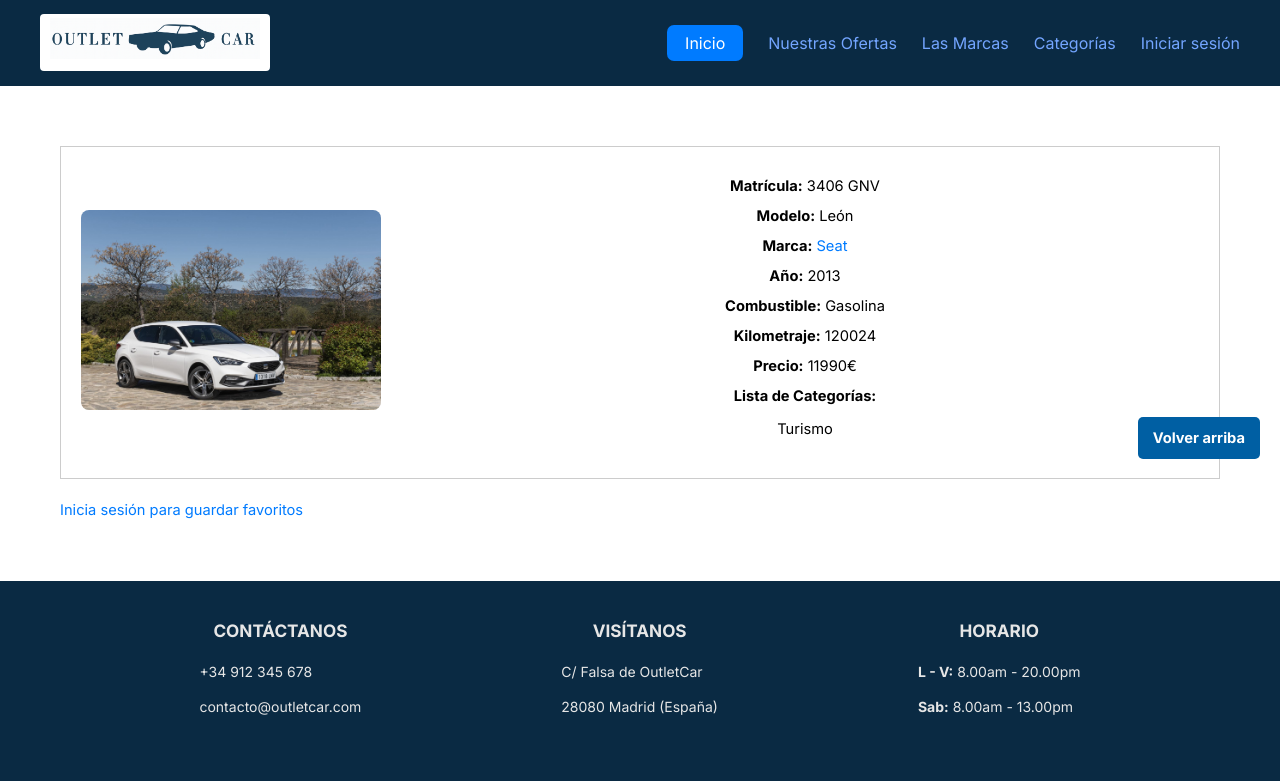
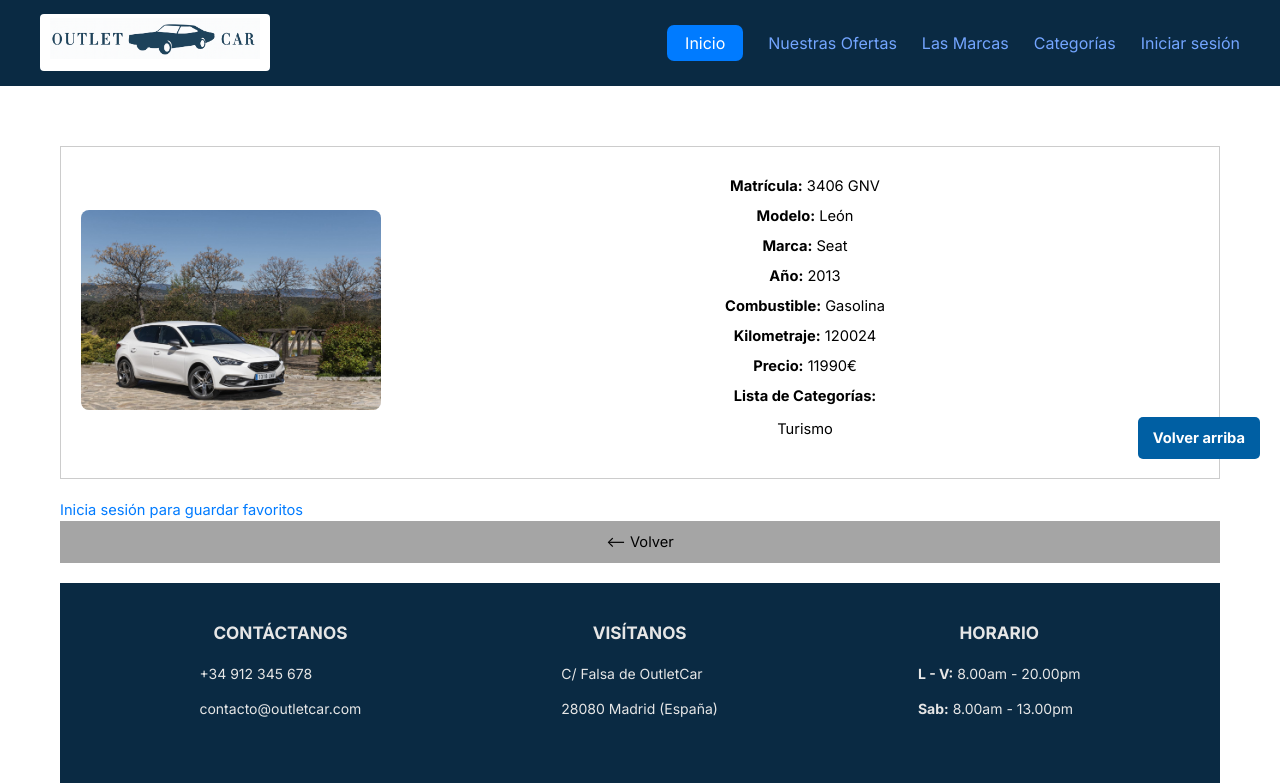
Before and after one commit to carlamanterola/proyectoOutletCar, a Django app: page /appOutletCar/ofertas/1/ in a window 1280 px wide. Shown: the part 321-1104 px from the top of the page. Run offline with Django 5.2, Linux system fonts and the light colour scheme; data comes from the database, SQL or seed files in the repository; both versions use the stored data as it was after the commit.

Commit message:
Commit Final Carla

```diff
--- a/appOutletCar/static/css/estilos.css
+++ b/appOutletCar/static/css/estilos.css
@@ -254,6 +254,7 @@ p.nombre {
 .contenedorCoche {
     display: grid;
     margin-top: 20px;
+    margin-bottom: 20px;
 }
 
 .cocheDetalle {
--- a/appOutletCar/templates/detalle_oferta.html
+++ b/appOutletCar/templates/detalle_oferta.html
@@ -15,7 +15,7 @@
             {% if coche %}
                 <p><strong>Matrícula:</strong> {{coche.matricula}}</p>
                 <p><strong>Modelo:</strong> {{coche.modelo}}</p>
-                <p><strong>Marca:</strong> <a = href="{%url 'verMarca' coche.idMarca.id %}">{{coche.idMarca.nomMarca}}</a></p>
+                <p><strong>Marca:</strong> <a href="{%url 'verMarca' coche.idMarca.id %}" style="color: black">{{coche.idMarca.nomMarca}}</a></p>
                 <p><strong>Año:</strong> {{coche.anio}}</p>
                 <p><strong>Combustible:</strong> {{coche.idCombustible.nomCombustible}}</p>
                 <p><strong>Kilometraje:</strong> {{coche.km}}</p>
@@ -35,15 +35,18 @@
             {% endif %}
         </div>
     </div>
-    {% if user.is_authenticated %}
+    <div>
+        {% if user.is_authenticated %}
             <a href="{% url 'agregar_favorito' coche.id %}" class="btn-verDetalle">
                 Guardar en favoritos
             </a>
+
         {% else %}
             <a href="{% url 'login' %}">Inicia sesión para guardar favoritos</a>
+        {% endif %}
+        </div>
 
-        {% endif %}
 
-</div>
+<a href="{% url 'lista_ofertas' %}" class="btn-volver"> <-- Volver</a>
 
 {% endblock content %}
--- a/appOutletCar/templates/lista_favoritos.html
+++ b/appOutletCar/templates/lista_favoritos.html
@@ -10,6 +10,7 @@
         {% for fav in favoritos %}
             <li class="elemento">
                     <div class = "foto-oferta">
+                        <a href="{% url 'eliminar_favorito' fav.coche.id %}" style="margin-right: 10px; color: red">Eliminar</a>
                         <img src="{{ fav.coche.foto.url }}">
                     </div>
 
--- a/appOutletCar/urls.py
+++ b/appOutletCar/urls.py
@@ -23,6 +23,7 @@ urlpatterns = [
     path('logout/', auth_views.LogoutView.as_view(next_page='index'), name='logout'),
 
     path("favoritos/agregar/<int:coche_id>/", views.agregar_favorito, name="agregar_favorito"),
+    path("favoritos/eliminar/<int:coche_id>/", views.eliminar_favorito, name="eliminar_favorito"),
     path("favoritos/", views.lista_favoritos, name="lista_favoritos"),
     path('coches-mas-baratos/', views.coches_mas_baratos_json, name='coches_mas_baratos_json'),
 ] + static(settings.MEDIA_URL, document_root=settings.MEDIA_ROOT)
--- a/appOutletCar/views.py
+++ b/appOutletCar/views.py
@@ -36,6 +36,13 @@ def ver_oferta(request, idOferta):
 def agregar_favorito(request, coche_id):
     coche = get_object_or_404(Coche, id=coche_id)
     Favorito.objects.get_or_create(usuario=request.user, coche=coche)
+    return redirect(request.META.get("HTTP_REFERER", "lista_favoritos"))
+
+# Eliminar un coche de favoritos + tiene que estar logueado
+@login_required
+def eliminar_favorito(request, coche_id):
+    favorito = get_object_or_404(Favorito, usuario=request.user, coche_id=coche_id)
+    favorito.delete()
     return redirect(request.META.get("HTTP_REFERER", "lista_favoritos"))
 
 # Visualizar la lista de favoritos del usuario logueado
```
Also changed, not shown: db.sqlite3. Lines whose indentation alone changed are shown as unchanged.
